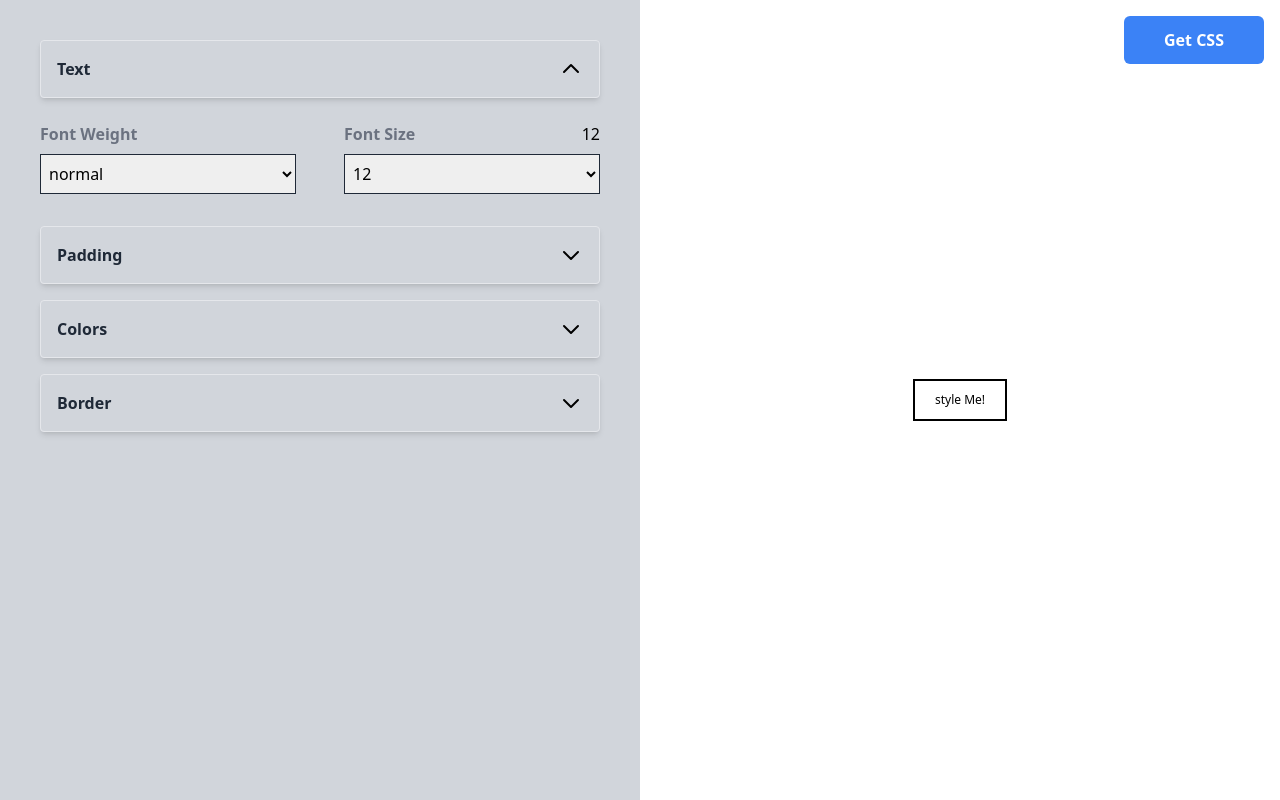
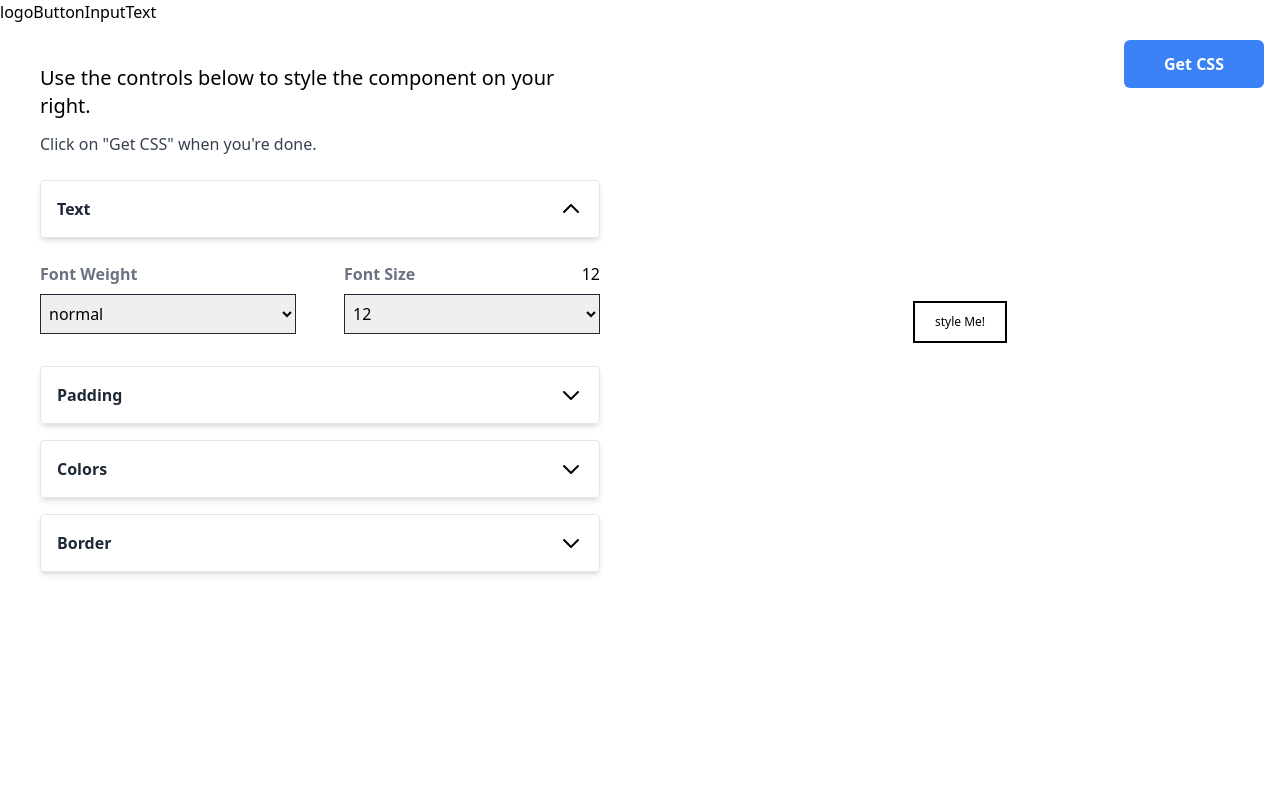
Before and after one commit to staranbeer/css-generator, a React (Create React App) app: page /button in a window 1280 px wide. Built offline with nearby package versions, Linux system fonts and the light colour scheme.

Commit message:
added the header and headings

```diff
--- a/src/App.jsx
+++ b/src/App.jsx
@@ -2,11 +2,14 @@ import React from "react";
 import Layout from "./components/layout/Layout";
 import ButtonEditor from "./features/buttonSlice/ButtonEditor";
 import { Routes, Route } from "react-router-dom";
+import Home from "./Home";
+
 const App = () => {
   return (
     <div className="">
       <Layout>
         <Routes>
+          <Route path="/" element={<Home />} />
           <Route path="/button" element={<ButtonEditor />} />
         </Routes>
       </Layout>
--- /dev/null
+++ b/src/Home.jsx
@@ -0,0 +1,22 @@
+import React from "react";
+import { Link } from "react-router-dom";
+
+const Home = () => {
+  return (
+    <div className="w-screen h-screen grid place-items-center">
+      <div className="p-12 shadow-lg">
+        <h1 className="text-lg">What would you like to Style today?</h1>
+        <div className="mt-10">
+          <Link
+            to={"/button"}
+            className="px-3 py-2 bg-blue-500 text-white font-bold rounded"
+          >
+            Buttons
+          </Link>
+        </div>
+      </div>
+    </div>
+  );
+};
+
+export default Home;
--- a/src/components/layout/Layout.jsx
+++ b/src/components/layout/Layout.jsx
@@ -1,9 +1,24 @@
 import React from "react";
 
+const navLinks = [
+  { name: "Button", link: "/button" },
+  { name: "Input", link: "/input" },
+  { name: "Text", link: "/text" },
+];
 const Layout = ({ children }) => {
   return (
     <div className=" w-screen h-screen overflow-hidden ">
-      <div className="grid md:grid-cols-2 w-full h-full">{children}</div>
+      <header className="flex items-center">
+        <div>logo</div>
+        <nav>
+          <ul className="flex">
+            {navLinks.map((navLink) => (
+              <li>{navLink.name}</li>
+            ))}
+          </ul>
+        </nav>
+      </header>
+      <div>{children}</div>
     </div>
   );
 };
--- a/src/features/buttonSlice/ButtonEditor.jsx
+++ b/src/features/buttonSlice/ButtonEditor.jsx
@@ -1,6 +1,6 @@
 import React, { useState } from "react";
 import { useDispatch, useSelector } from "react-redux";
-import ButtonResult from "../../components/layout/ButtonResult";
+import ButtonResult from "./ButtonResult";
 import Menu, { MenuItem } from "../../components/utils/Menu";
 import { changeButtonStyles } from "./buttonSlice";
 
@@ -15,8 +15,15 @@ const ButtonEditor = () => {
   };
 
   return (
-    <>
-      <div className="w-full h-full flex flex-col gap-2 p-10 bg-gray-300 ">
+    <div className="grid w-full h-full grid-cols-2">
+      <div className="p-10 ">
+        <h2 className="text-xl font-medium">
+          Use the controls below to style the component on your right.
+        </h2>
+        <p className="mt-3 text-gray-700">
+          Click on "Get CSS" when you're done.
+        </p>
+        <div className="mt-6 w-full h-full flex flex-col gap-2 ">
           {/* text */}
           <Menu
             activeMenu={activeMenu}
@@ -28,7 +35,11 @@ const ButtonEditor = () => {
               name="font weight"
               value={styles["font-weight"]}
             >
-            <select name="font-weight" id="font-weight" onChange={handleChange}>
+              <select
+                name="font-weight"
+                id="font-weight"
+                onChange={handleChange}
+              >
                 <option value="400">normal</option>
                 <option value="300">light</option>
                 <option value="700">bold</option>
@@ -162,7 +173,11 @@ const ButtonEditor = () => {
               name="border type"
               value={styles["border-type"]}
             >
-            <select name="border-type" onChange={handleChange} id="border-type">
+              <select
+                name="border-type"
+                onChange={handleChange}
+                id="border-type"
+              >
                 <option value="solid">Solid</option>
                 <option value="dotted">Dotted</option>
                 <option value="dashed">Dashed</option>
@@ -183,10 +198,11 @@ const ButtonEditor = () => {
             </div>
           </Menu>
         </div>
+      </div>
       <div className="w-full h-full  grid place-items-center relative">
         <ButtonResult />
       </div>
-    </>
+    </div>
   );
 };
 
```
Also changed, not shown: src/features/buttonSlice/ButtonResult.jsx (renamed from src/components/layout/ButtonResult.jsx). Lines whose indentation alone changed are shown as unchanged.
